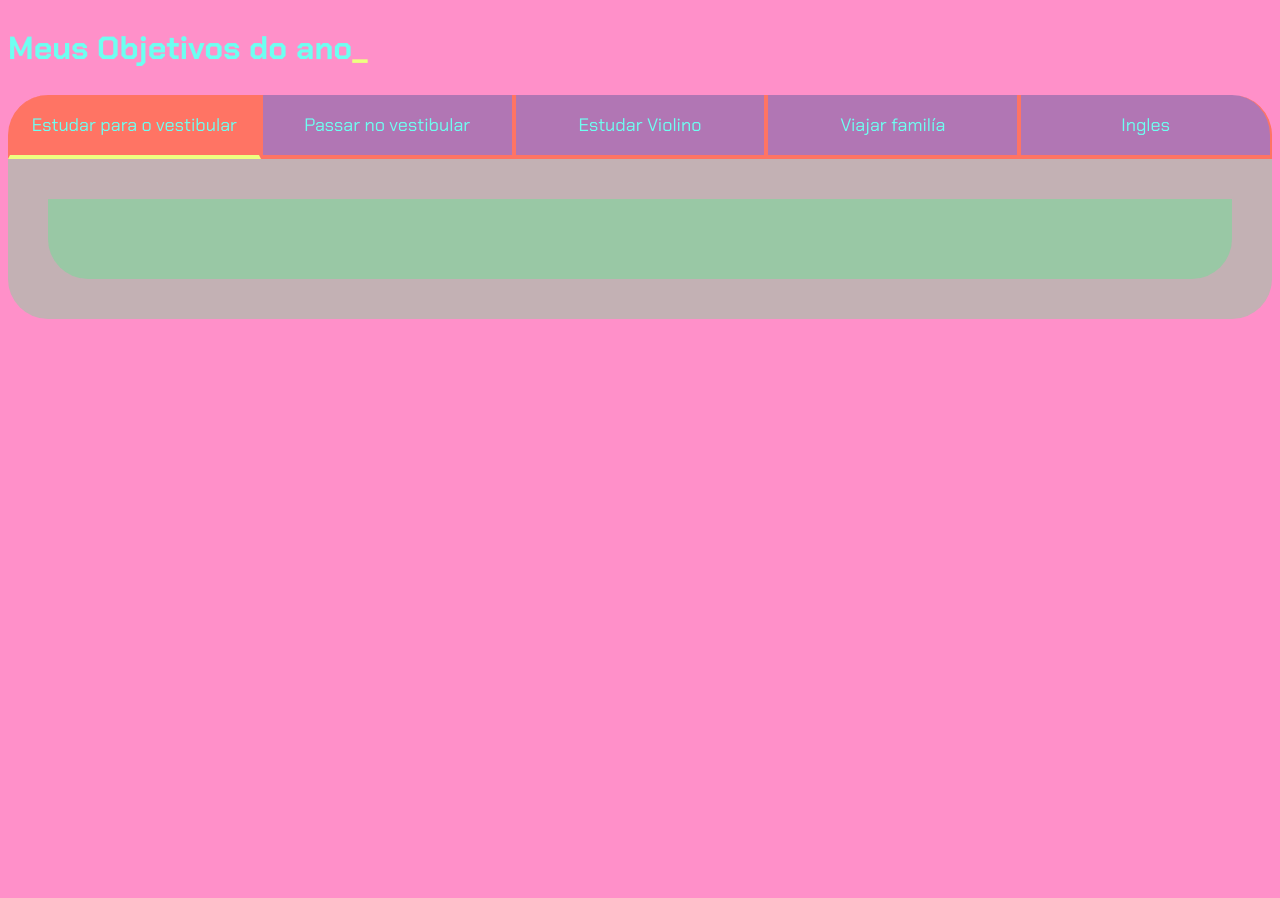
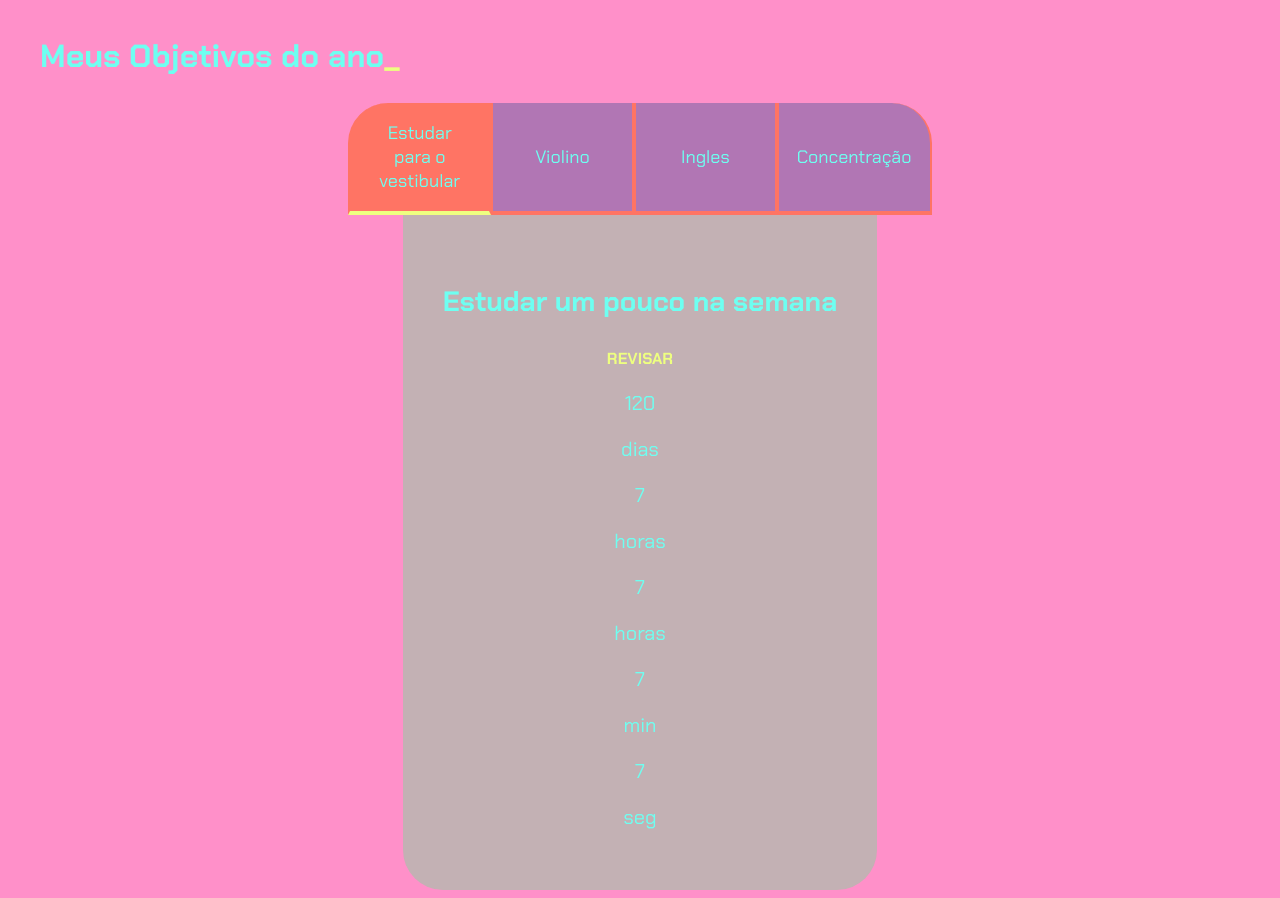
Before and after one commit to litzaedit/2024, a plain HTML site: page index.html in a window 1280 px wide. Both pictures are taken after a click on the button "Estudar para o vestibular". Before the commit the page ends 800 px from the top, so only its background shows below. Drawn offline with Linux system fonts and the light colour scheme.

Commit message:
atualizando meu código de novo

```diff
--- a/index.html
+++ b/index.html
@@ -7,48 +7,66 @@
   <link rel="stylesheet" href="style.css">
 </head>
 <body>
-    <section class="conteudo-princial"></section>
+    <section class="conteudo-principal">
       <h2 class="titulo-principal">Meus Objetivos do ano<span>_</span></h2>
             <div class="botoes">
             <button class="botao ativo">Estudar para o vestibular</button>
-      <button class="botao">Passar no vestibular</button>
-      <button class="botao">Estudar Violino</button>
-      <button class="botao">Viajar familía</button>
+            <button class="botao">Violino</button>
             <button class="botao">Ingles</button>
+            <button class="botao">Concentração</button>
           </div>
 
           <div class="abas-textos">
-      <div class="abas-textos">
             <div class="aba-conteudo">
-            <h3 class="aba-conteudo-titulo-principal">Estudar para o vestibular</h3>
-            <h4 class="aba-conteudo-titulo-secundario">8 meses</h4>
-            <div class="contador"></div>
+                <h3 class="aba-conteudo-titulo-principal">Estudar um pouco na semana</h3>
+                <h4 class="aba-conteudo-titulo-secundario">Revisar</h4>
+                <div class="contador">
+                     <div class="contador-digito">
+                        <p class="contador-digito-numero">120</p>
+                        <p class="contador-digito-texto">dias</p>
                       </div>
-        <div class="aba-conteudo">
-            <h3 class="aba-conteudo-titulo-principal">Passar no vestibular</h3>
-            <h4 class="aba-conteudo-titulo-secundario">esse ano(2024) ou ano que vem(2025)</h4>
-            <div class="contador"></div>
+                      <div class="contador-digito">
+                         <p class="contador-digito-numero">7</p>
+                         <p class="contador-digito-texto">horas</p>
                       </div>
-        <div class="aba-conteudo">
-            <h3 class="aba-conteudo-titulo-principal">Estudar violino</h3>
-            <h4 class="aba-conteudo-titulo-secundario">Sempre que puder com metronomo</h4>
-            <div class="contador"></div>
+                      <div class="contador-digito">
+                         <p class="contador-digito-numero">7</p>
+                         <p class="contador-digito-texto">horas</p>
                       </div>
-        <div class="aba-conteudo">
-            <h3 class="aba-conteudo-titulo-principal">Viajar em familía</h3>
-            <h4 class="aba-conteudo-titulo-secundario">Para a praia ou outros lugares</h4>
-            <div class="contador"></div>
+                      <div class="contador-digito">
+                          <p class="contador-digito-numero">7</p>
+                          <p class="contador-digito-texto">min</p>
                       </div>
-        <div class="aba-conteudo">
-          <h3 class="aba-conteudo-titulo-principal">Ingles</h3>
-          <h4 class="aba-conteudo-titulo-secundario">5 anos</h4>
-          <div class="contador"></div>
+                      <div class="contador-digito">
+                          <p class="contador-digito-numero">7</p>
+                          <p class="contador-digito-texto">seg</p>
                       </div>
                     </div>
 
             </div>
+            <div class="aba-conteudo">
+                <h3 class="aba-conteudo-titulo-principal">Estudar violino todos os dias</h3>
+                <h4 class="aba-conteudo-titulo-secundario">Tirar um dia de lazer</h4>
+                <div class="contador"></div>
+
+            </div>
+            <div class="aba-conteudo">
+                <h3 class="aba-conteudo-titulo-principal">Estudar ingles</h3>
+                <h4 class="aba-conteudo-titulo-secundario">Organizar meus estudos</h4>
+                <div class="contador"></div>
+
+            </div>
+            <div class="aba-conteudo">
+                <h3 class="aba-conteudo-titulo-principal">Concentração</h3>
+                <h4 class="aba-conteudo-titulo-secundario">Fazer exercícios para a concentração</h4>
+                <div class="contador"></div>
+            </div>
+            </div>
+        </div>
 
     </section>
     <script src="main.js"></script>
+
     </body>
+
     </html>
--- a/main.js
+++ b/main.js
@@ -16,13 +16,12 @@ for (let i = 0; i < botoes.length; i++) {
 
 const contadores = document.querySelectorAll(".contador");
 const tempoObjetivo1 = new Date("2025-03-01T00:00:00");
-const tempoObjetivo1 = new Date("2025-03-01T00:00:00");
 const tempoObjetivo2 = new Date("2025-03-01T00:00:00");
 const tempoObjetivo3 = new Date("2025-03-01T00:00:00");
-const tempoObjetivo4 = new Date("2025-03-01T00:00:00");
-const tempoObjetivo5 = new Date("2025-03-01T00:00:00");
+const tempoObjetivo4 = new Date("2025-02-01T00:00:00");
 
-const tempos = [tempoObjetivo1,tempoObjetivo2,tempoObjetivo3,tempoObjetivo4,tempoObjetivo5];
+const tempos = [tempoObjetivo1,tempoObjetivo2,tempoObjetivo3,tempoObjetivo4];
+
 
 function calculaTempo(tempoObjetivo) {
     let tempoAtual = new Date();
@@ -53,6 +52,4 @@ function comecaCronometro(){
     setInterval(atualizaCronometro,1000);
 }
 
-
-comecaCronometro();
 //comecaCronometro();
```
Lines whose indentation alone changed are shown as unchanged.
